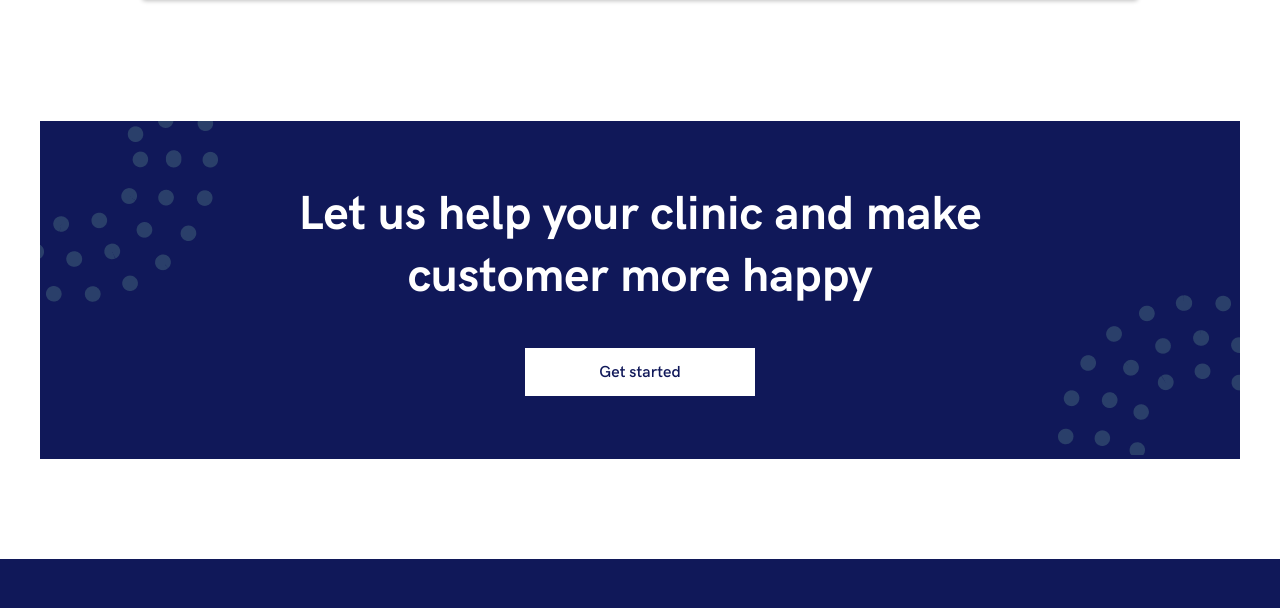
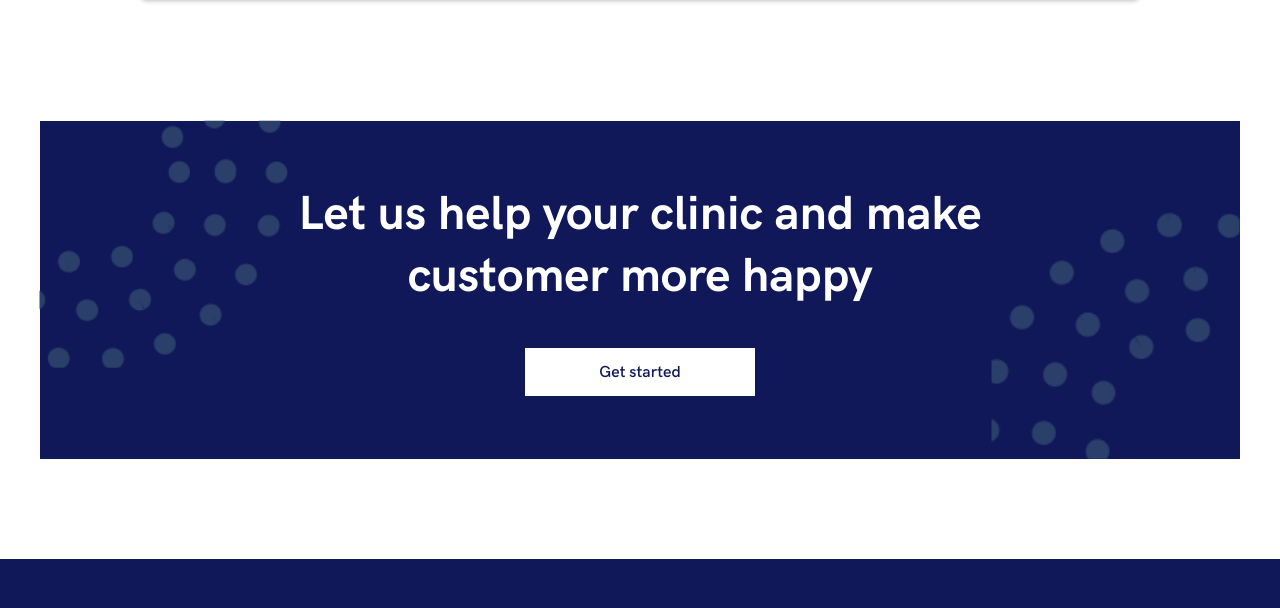
Before and after one commit to Volha-Hancharenka/doctor, a plain HTML site: page careers/index.html in a window 1280 px wide. Shown: the part 1296-1904 px from the top of the page. Drawn offline with Linux system fonts and the light colour scheme.

Commit message:
done career

```diff
--- a/scss/pages/_careers.scss
+++ b/scss/pages/_careers.scss
@@ -210,13 +210,41 @@
     position: absolute;
     top: 0;
     left: 0;
-
+    @include adaptiveClamp("width", 288, 82, 1400, 767, 1);
+    @include adaptiveClamp("height", 285, 82, 1400, 767, 1);
+    @media (max-width: 650px) {
+      @include adaptiveClamp("width", 82, 40, 650, 320, 1);
+      @include adaptiveClamp("height", 82, 40, 650, 320, 1);
+    }
+    img {
+      position: absolute;
+      top: 50%;
+      left: 50%;
+      transform: translate(-50%, -50%);
+      width: 100%;
+      height: 100%;
+      object-fit: cover;
+    }
   }
   &__second-image {
     position: absolute;
     bottom: 0;
     right: 0;
-
+    @include adaptiveClamp("width", 288, 82, 1400, 767, 1);
+    @include adaptiveClamp("height", 285, 82, 1400, 767, 1);
+    @media (max-width: 650px) {
+      @include adaptiveClamp("width", 82, 40, 650, 320, 1);
+      @include adaptiveClamp("height", 82, 40, 650, 320, 1);
+    }
+    img {
+      position: absolute;
+      top: 50%;
+      left: 50%;
+      transform: translate(-50%, -50%);
+      width: 100%;
+      height: 100%;
+      object-fit: cover;
+    }
   }
 
   &__title {
```
Also changed, not shown: css/style.css, 1 other file.
